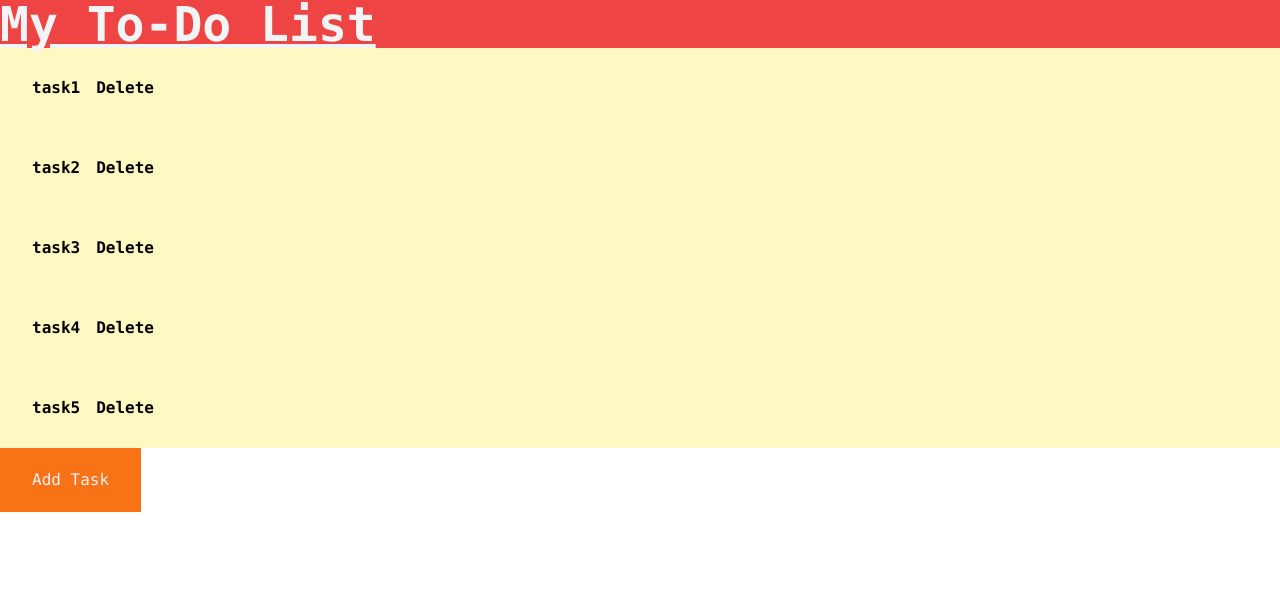
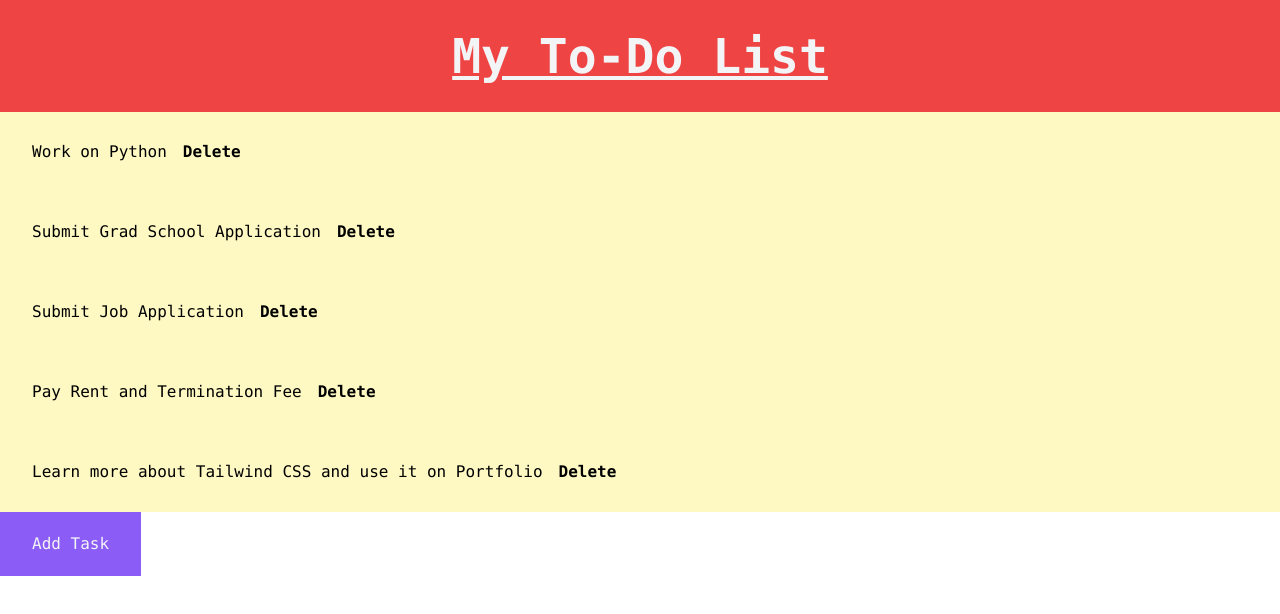
Before and after one commit to CSDIAB/Pac-Man, a website: page dist/index.html in a window 1280 px wide. Drawn offline with Linux system fonts and the light colour scheme.

Commit message:
Tailwind Modifications for Complimentary Color Scheme

```diff
--- a/dist/index.html
+++ b/dist/index.html
@@ -8,13 +8,13 @@
     <script src="index.js" defer></script>
 </head>
 <body>
-    <h1 class="bg-red-500 font-bold underline text-gray-100 text-5xl font-mono">My To-Do List</h1>
+    <h1 class="bg-red-500 text-center font-bold underline text-gray-100 text-5xl font-mono px-5 py-8">My To-Do List</h1>
 
   <!-- List Container where tasks will be rendered -->
   <ul class="bg-yellow-100 font-mono " id="task-list"></ul>
 
   <!-- Optionally, you can add an input field to allow adding tasks -->
-<button class="bg-orange-500 text-gray-100 font-mono hover:scale-110 transition-transform py-5 px-8" id="add-button">Add Task</button>
+<button class="bg-violet-500 text-gray-100 font-mono hover:scale-110 transition-transform py-5 px-8" id="add-button">Add Task</button>
 
 
 </body>
--- a/dist/index.js
+++ b/dist/index.js
@@ -5,27 +5,27 @@ const toDoList = {
   tasks: [
     {
       id: 1,
-      taskName: "task1",
+      taskName: "Work on Python",
       isCompleted: false,
     },
     {
       id: 2,
-      taskName: "task2",
+      taskName: "Submit Grad School Application",
       isCompleted: false,
     },
     {
       id: 3,
-      taskName: "task3",
+      taskName: "Submit Job Application",
       isCompleted: false,
     },
     {
       id: 4,
-      taskName: "task4",
+      taskName: "Pay Rent and Termination Fee",
       isCompleted: false,
     },
     {
       id: 5,
-      taskName: "task5",
+      taskName: "Learn more about Tailwind CSS and use it on Portfolio",
       isCompleted: false,
     },
   ],
@@ -67,7 +67,7 @@ function renderToDoList(toDoList) {
     const taskElement = document.createElement("li");
     taskElement.setAttribute(
       "class",
-      "class = hover:bg-green-700 text-black font-bold py-5 px-8 rounded"
+      "class = hover:bg-green-400 text-black subpixel-antialiased py-5 px-8 rounded"
     );
     taskElement.innerText = task.taskName;
     //const dateElement = document.createElement("p");
```
Also changed, not shown: dist/output.css.
